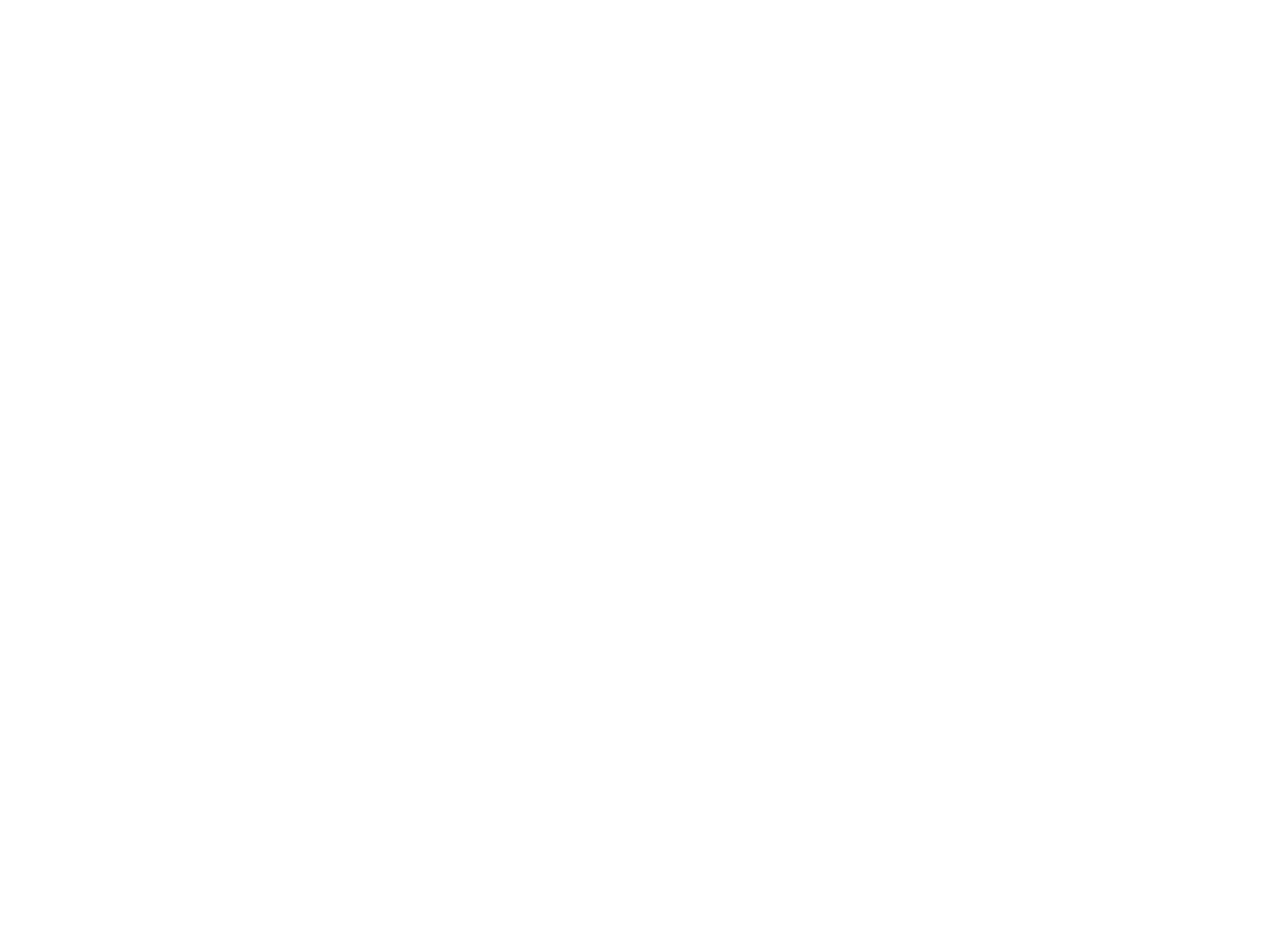
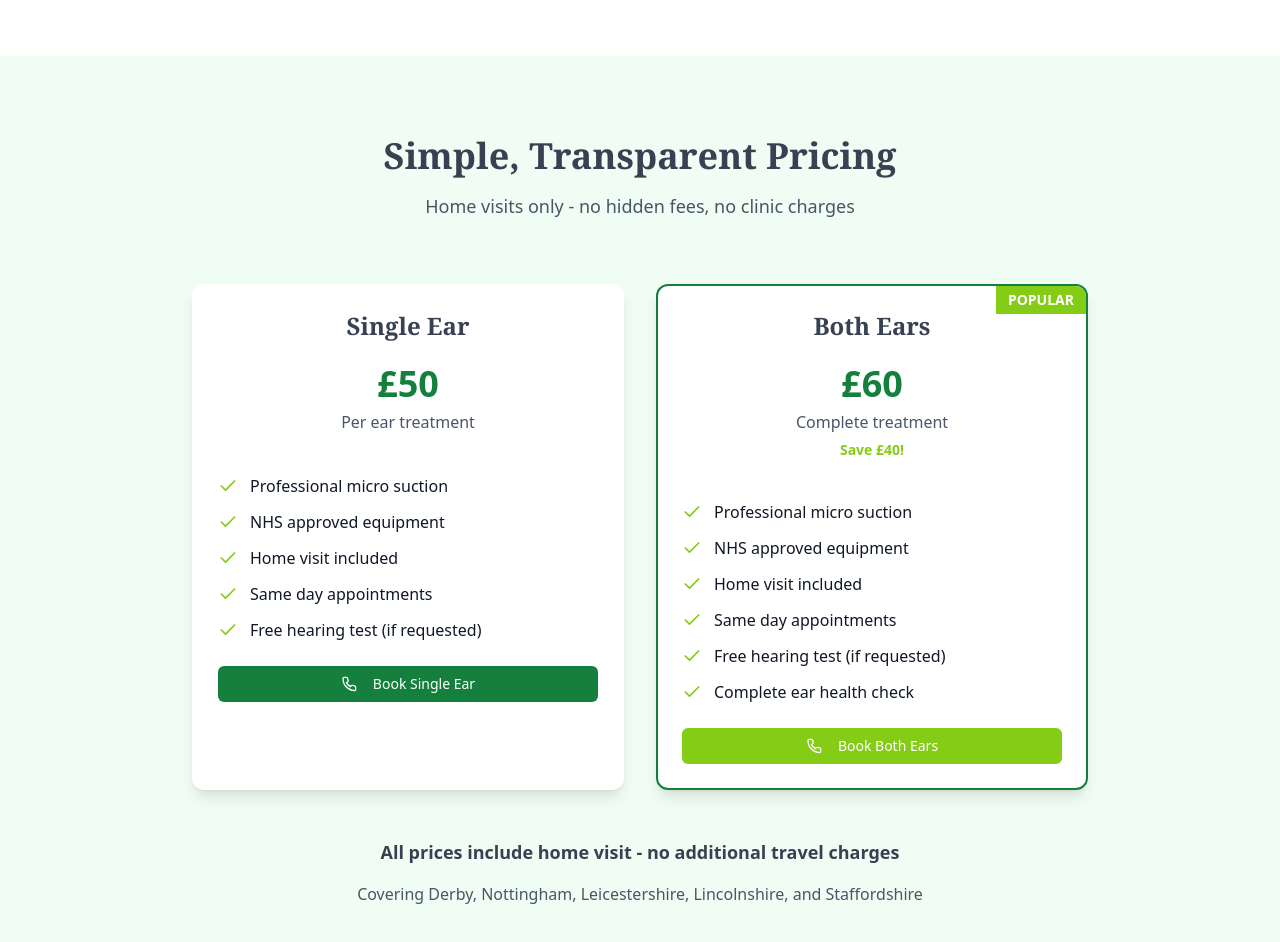
Before and after one commit to shandiru/earwego, a React (Vite) app: page / in a window 1280 px wide. Shown: the part 1820-2762 px from the top of the page. Before the commit the page ends 1876 px from the top, so only its background shows below. Built offline with nearby package versions, Linux system fonts and the light colour scheme.

Commit message:
add pricing

```diff
--- a/src/App.jsx
+++ b/src/App.jsx
@@ -3,12 +3,14 @@
 import WhyChoose from "./components/WhyChoose";
 import Navbar from "./components/Navbar";
 import Hero from "./components/Hero";
+import Pricing from "./components/Pricing";
 function App() {
   return (
     <div className="min-h-screen bg-white text-gray-900 dark:bg-neutral-900 dark:text-gray-100">
       <Navbar />
        <Hero />
         <WhyChoose />
+         <Pricing />
     </div>
   );
 }
--- /dev/null
+++ b/src/components/Pricing.jsx
@@ -0,0 +1,175 @@
+// src/components/Pricing.jsx
+import React from "react";
+
+export default function Pricing() {
+  return (
+    <section id="pricing" className="py-20 bg-[#f0fdf4]">
+      <div className="max-w-7xl mx-auto px-4 sm:px-6 lg:px-8">
+
+        {/* Header */}
+        <div className="text-center mb-16">
+          <h2 className="text-3xl md:text-4xl font-serif font-bold text-[#374151] mb-4">
+            Simple, Transparent Pricing
+          </h2>
+          <p className="text-lg text-gray-600">
+            Home visits only - no hidden fees, no clinic charges
+          </p>
+        </div>
+
+        {/* Cards */}
+        <div className="grid md:grid-cols-2 gap-8 max-w-4xl mx-auto">
+
+          {/* Single Ear */}
+          <div
+            data-slot="card"
+            className="bg-white text-card-foreground flex flex-col gap-6 rounded-xl py-6 shadow-lg border-2 border-white hover:border-[#15803d] transition-colors duration-300"
+          >
+            <div
+              data-slot="card-header"
+              className="grid auto-rows-min grid-rows-[auto_auto] items-start gap-1.5 px-6 text-center pb-4"
+            >
+              <div
+                data-slot="card-title"
+                className="font-semibold text-2xl font-serif text-[#374151]"
+              >
+                Single Ear
+              </div>
+              <div className="text-4xl font-bold text-[#15803d] mt-4">£50</div>
+              <p className="text-gray-600">Per ear treatment</p>
+            </div>
+
+            <div data-slot="card-content" className="px-6">
+              <ul className="space-y-3 mb-6">
+                {[
+                  "Professional micro suction",
+                  "NHS approved equipment",
+                  "Home visit included",
+                  "Same day appointments",
+                  "Free hearing test (if requested)",
+                ].map((text) => (
+                  <li key={text} className="flex items-center">
+                    <svg
+                      xmlns="http://www.w3.org/2000/svg"
+                      viewBox="0 0 24 24"
+                      fill="none"
+                      stroke="currentColor"
+                      strokeWidth="2"
+                      strokeLinecap="round"
+                      strokeLinejoin="round"
+                      className="w-5 h-5 text-[#84cc16] mr-3"
+                    >
+                      <path d="M20 6 9 17l-5-5" />
+                    </svg>
+                    {text}
+                  </li>
+                ))}
+              </ul>
+
+              <a
+                href="tel:+447989668752"
+                className="inline-flex items-center justify-center gap-2 w-full bg-[#15803d] hover:bg-[#166534] text-white rounded-md px-4 py-2 text-sm font-medium transition-all"
+              >
+                <svg
+                  xmlns="http://www.w3.org/2000/svg"
+                  viewBox="0 0 24 24"
+                  fill="none"
+                  stroke="currentColor"
+                  strokeWidth="2"
+                  strokeLinecap="round"
+                  strokeLinejoin="round"
+                  className="w-4 h-4 mr-2"
+                >
+                  <path d="M22 16.92v3a2 2 0 0 1-2.18 2 19.79 19.79 0 0 1-8.63-3.07 19.5 19.5 0 0 1-6-6A19.79 19.79 0 0 1 3 4.11 2 2 0 0 1 5 2h3a2 2 0 0 1 2 1.72c.07.96.29 1.9.7 2.81a2 2 0 0 1-.45 2.11L8.09 9.91a16 16 0 0 0 6 6l1.27-1.27a2 2 0 0 1 2.11-.45 12.84 12.84 0 0 0 2.81.7A2 2 0 0 1 22 16.92z" />
+                </svg>
+                Book Single Ear
+              </a>
+            </div>
+          </div>
+
+          {/* Both Ears (Popular) */}
+          <div
+            data-slot="card"
+            className="bg-white text-card-foreground flex flex-col gap-6 rounded-xl py-6 shadow-lg border-2 border-[#15803d] relative overflow-hidden"
+          >
+            <div className="absolute top-0 right-0 bg-[#84cc16] text-white px-3 py-1 text-sm font-semibold">
+              POPULAR
+            </div>
+
+            <div
+              data-slot="card-header"
+              className="grid auto-rows-min grid-rows-[auto_auto] items-start gap-1.5 px-6 text-center pb-4"
+            >
+              <div
+                data-slot="card-title"
+                className="font-semibold text-2xl font-serif text-[#374151]"
+              >
+                Both Ears
+              </div>
+              <div className="text-4xl font-bold text-[#15803d] mt-4">£60</div>
+              <p className="text-gray-600">Complete treatment</p>
+              <p className="text-sm text-[#84cc16] font-semibold">Save £40!</p>
+            </div>
+
+            <div data-slot="card-content" className="px-6">
+              <ul className="space-y-3 mb-6">
+                {[
+                  "Professional micro suction",
+                  "NHS approved equipment",
+                  "Home visit included",
+                  "Same day appointments",
+                  "Free hearing test (if requested)",
+                  "Complete ear health check",
+                ].map((text) => (
+                  <li key={text} className="flex items-center">
+                    <svg
+                      xmlns="http://www.w3.org/2000/svg"
+                      viewBox="0 0 24 24"
+                      fill="none"
+                      stroke="currentColor"
+                      strokeWidth="2"
+                      strokeLinecap="round"
+                      strokeLinejoin="round"
+                      className="w-5 h-5 text-[#84cc16] mr-3"
+                    >
+                      <path d="M20 6 9 17l-5-5" />
+                    </svg>
+                    {text}
+                  </li>
+                ))}
+              </ul>
+
+              <a
+                href="tel:+447989668752"
+                className="inline-flex items-center justify-center gap-2 w-full bg-[#84cc16] hover:bg-[#65a30d] text-white rounded-md px-4 py-2 text-sm font-medium transition-all"
+              >
+                <svg
+                  xmlns="http://www.w3.org/2000/svg"
+                  viewBox="0 0 24 24"
+                  fill="none"
+                  stroke="currentColor"
+                  strokeWidth="2"
+                  strokeLinecap="round"
+                  strokeLinejoin="round"
+                  className="w-4 h-4 mr-2"
+                >
+                  <path d="M22 16.92v3a2 2 0 0 1-2.18 2 19.79 19.79 0 0 1-8.63-3.07 19.5 19.5 0 0 1-6-6A19.79 19.79 0 0 1 3 4.11 2 2 0 0 1 5 2h3a2 2 0 0 1 2 1.72c.07.96.29 1.9.7 2.81a2 2 0 0 1-.45 2.11L8.09 9.91a16 16 0 0 0 6 6l1.27-1.27a2 2 0 0 1 2.11-.45 12.84 12.84 0 0 0 2.81.7A2 2 0 0 1 22 16.92z" />
+                </svg>
+                Book Both Ears
+              </a>
+            </div>
+          </div>
+        </div>
+
+        {/* Footer note */}
+        <div className="text-center mt-12">
+          <p className="text-lg text-[#374151] mb-4">
+            <strong>All prices include home visit - no additional travel charges</strong>
+          </p>
+          <p className="text-gray-600">
+            Covering Derby, Nottingham, Leicestershire, Lincolnshire, and Staffordshire
+          </p>
+        </div>
+      </div>
+    </section>
+  );
+}
```
